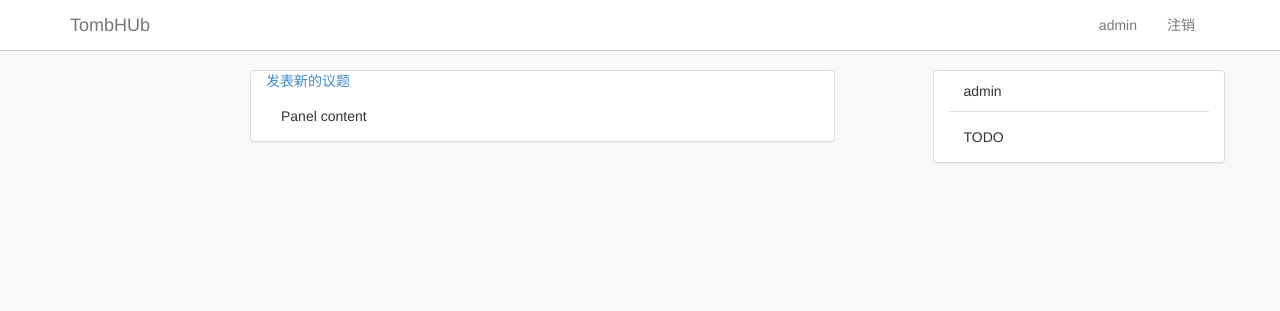
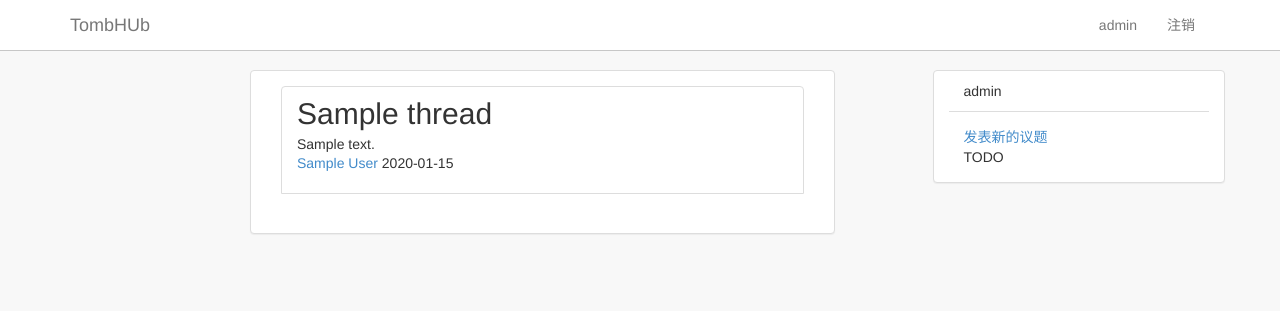
Before and after one commit to Mithrilwoodrat/Tombhub, a Flask app: page / in a window 1280 px wide. Shown: the top 311 px of the page. Run offline with Flask 2, Linux system fonts and the light colour scheme; a user stored in the database is signed in; tables that the repository leaves empty hold one stand-in row (values such as "Sample post"); some libraries are stand-ins or nearby versions.

Commit message:
add thread support

```diff
--- a/tombhub/models.py
+++ b/tombhub/models.py
@@ -1,4 +1,5 @@
-from sqlalchemy import Column, Integer, String
+import datetime
+from sqlalchemy import Column, Integer, String, Text, DateTime, ForeignKeyConstraint
 from tombhub.database import Base
 
 class User(Base):
@@ -30,9 +31,18 @@ class User(Base):
 class Thread(Base):
     __tablename__ = 'threads'
     id = Column(Integer, primary_key=True)
-    title = Column(String(50), unique=True)
-    content = Column()
+    author_id = Column(Integer, nullable=False)
+    author_name = Column(String(50), nullable=False)
+    title = Column(String(50))
+    content = Column(Text)
+    created_date = Column(DateTime, default=datetime.datetime.utcnow)
+    ForeignKeyConstraint(['author_id','author_name'],['users.id','users.name'])
 
-    def __init__(self, title=None, content = None):
+    def __init__(self, title=None, author_id=None, content = None):
         self.title = title
+        self.author_id = author_id
+        self.author_name = User.query.get(self.author_id).name
         self.content = content
+
+    def __repr__(self):
+        return '<Thread %r>' % (self.title)
--- a/tombhub/static/css/tombhub.css
+++ b/tombhub/static/css/tombhub.css
@@ -13,3 +13,8 @@ body
 {
     background-color : #fff !important;
 }
+
+.spacer
+{
+    height: 5px;
+}
--- a/tombhub/templates/index.html
+++ b/tombhub/templates/index.html
@@ -5,18 +5,31 @@
     <div class="row">
         <div class="panel panel-default col-md-6 col-md-offset-2">
             <div class="panel-head">
-                {% if g.user.is_authenticated() %}
-                <a href="/new_thread">发表新的议题</a>
-                {% endif %}
             </div>
             <div class="panel-body">
-                Panel content
+                <div class="list-group">
+                {% for thread in threads %}
+                    <div  class="list-group-item" id="{{thread.id}}">
+                        <h2 class="list-group-item-heading" >{{thread.title | safe}}</h2>
+                        <p class="list-group-item-text">
+                            {{thread.content | safe}}
+                        </p>
+                        <p>
+                        <a href="/user/{{thread.author_name}}" > {{thread.author_name}}</a>
+                            {{thread.created_date.strftime('%Y-%m-%d')}}
+                        </p>
+                    </div>
+                    <div class="spacer"></div>
+                {% endfor %}
+                </div>
             </div>
         </div>
         <div class="panel panel-default col-md-3 col-md-offset-1">
             {% if g.user.is_authenticated() %}
             <div class="panel-heading color-white">{{g.user.name}}</div>
             <div class="panel-body">
+                <a href="/new_thread">发表新的议题</a>
+                <br>
                 TODO
             </div>
             {% endif %}
--- a/tombhub/templates/new_thread.html
+++ b/tombhub/templates/new_thread.html
@@ -10,11 +10,11 @@
         <div class="panel panel-default col-md-6 col-md-offset-2">
             <form method="post" action="/new_thread">
                 <div class="form-group">
-                    <label>标题</label>
+                    <label for="ThreadTitle">标题</label>
                     <input type="text" class="form-control col-md-4" id="ThreadTitle" name="title">
                 </div>
                 <div class="form-group">
-                    <label>内容</label>
+                    <label for="container">内容</label>
                     <script id="container" type="text/plain"></script>
                 </div>
                 <div class="form-group">
@@ -23,7 +23,7 @@
             </form>
         </div>
         <div class="panel panel-default col-md-3 col-md-offset-1">
-            <div class="panel-heading">发布须知</div>
+            <div class="panel-heading color-white">发布须知</div>
             <div class="panel-body">
                 TODO
             </div>
--- a/tombhub/views.py
+++ b/tombhub/views.py
@@ -1,8 +1,8 @@
 # -*- coding: utf-8 -*-
 from tombhub import tombhub
-from flask import render_template, request, redirect, url_for, jsonify,g
+from flask import render_template, request, redirect, url_for, jsonify,g, Markup
 from tombhub import login_manager
-from tombhub.models import User
+from tombhub.models import User, Thread
 from tombhub.database import db_session
 from flask_login import login_user, logout_user, current_user, login_required
 
@@ -17,7 +17,8 @@ def before_request():
 
 @tombhub.route('/')
 def index():
-    return render_template("index.html",g=g)
+    threads = Thread.query.limit(5).all()
+    return render_template("index.html",g=g,threads=threads)
 
 @tombhub.route('/login', methods=['GET', 'POST'])
 def login():
@@ -41,6 +42,7 @@ def register():
         user = User(username, passwd)
         db_session.add(user)
         db_session.commit()
+        return  redirect(url_for('index'))
     return render_template('register.html')
 
 @tombhub.route('/logout')
@@ -62,7 +64,12 @@ def setting():
 def new_thread():
     if request.method == 'POST':
         title = request.form.get('title')
-        context = request.form.get('editorValue')
-        print title,context
-
+        title = Markup(title)
+        author = g.user.get_id()
+        content = request.form.get('editorValue')
+        content = Markup(content)
+        thread = Thread(title, author, content)
+        db_session.add(thread)
+        db_session.commit()
+        return  redirect(url_for('index'))
     return  render_template('new_thread.html')
```
